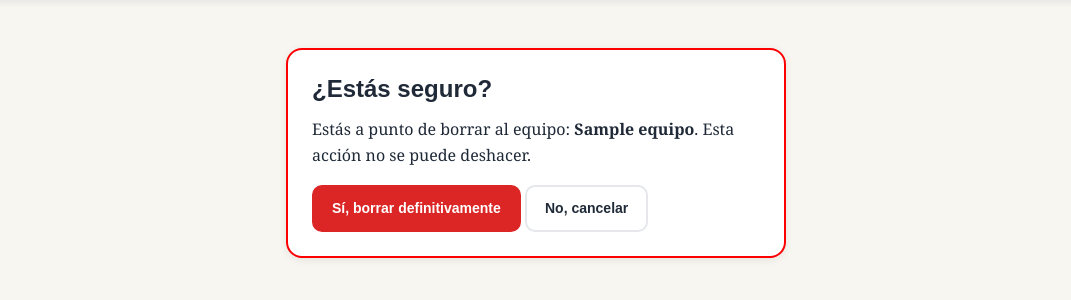
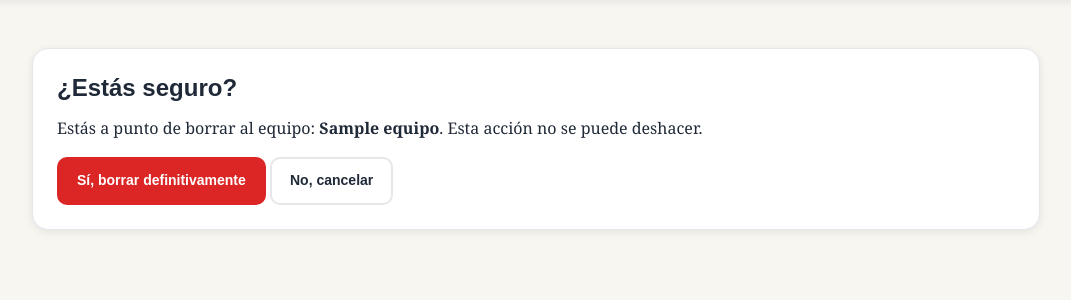
Before and after one commit to thyagomaderna-star/Entrega-final-Maderna, a Django app: page /equipo/borrar/1/ in a window 1280 px wide. Shown: the part 72-372 px from the top of the page, without its empty margins (104-1175 px from the left). Run offline with Django 5.2, Linux system fonts and the light colour scheme; a user stored in the database is signed in; tables that the repository leaves empty hold one stand-in row (values such as "Sample post"); some libraries are stand-ins or nearby versions.

Commit message:
final??? commit

```diff
--- a/core/templates/core/editar_perfil.html
+++ b/core/templates/core/editar_perfil.html
@@ -10,6 +10,7 @@
         {{ form.as_p }}
 
         <button type="submit" class="btn">Guardar Cambios</button>
+
     </form>
 </div>
 {% endblock %}
--- a/core/templates/core/equipos/equipo_confirm_delete.html
+++ b/core/templates/core/equipos/equipo_confirm_delete.html
@@ -2,7 +2,7 @@
 
 {% block contenido %}
 <div class="container">
-    <div class="card" style="border: 2px solid red; max-width: 500px; margin: auto;">
+    <div class="card">
         <h2>¿Estás seguro?</h2>
         <p>Estás a punto de borrar al equipo: <strong>{{ object.nombre }}</strong>. Esta acción no se puede deshacer.</p>
 
--- a/core/templates/core/equipos/equipo_detail.html
+++ b/core/templates/core/equipos/equipo_detail.html
@@ -13,8 +13,8 @@
         <p><strong>Año de Fundación:</strong> {{ object.año_fundacion }}</p>
 
         <div style="margin-top: 20px;">
-            <a href="{% url 'equipo_update' object.id %}" class="btn">Editar</a>
-            <a href="{% url 'equipo_delete' object.id %}" class="btn btn--danger">Borrar</a>
+        <a href="{% url 'equipo_update' object.id %}" class="btn">Editar</a>
+        <a href="{% url 'equipo_delete' object.id %}" class="btn btn--danger">Borrar</a>
         </div>
     </div>
 </div>
```
